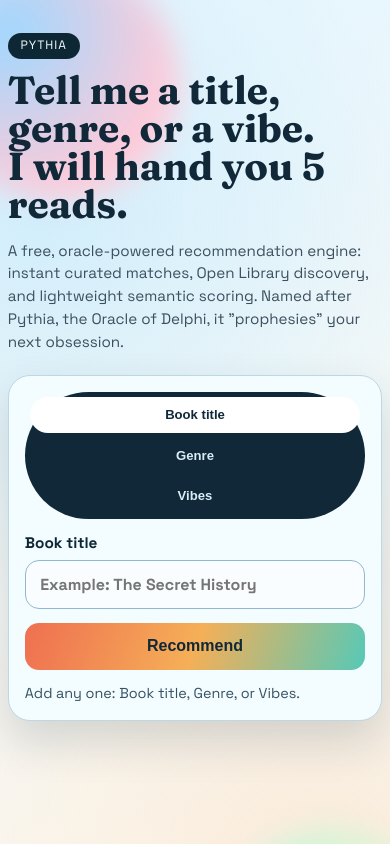
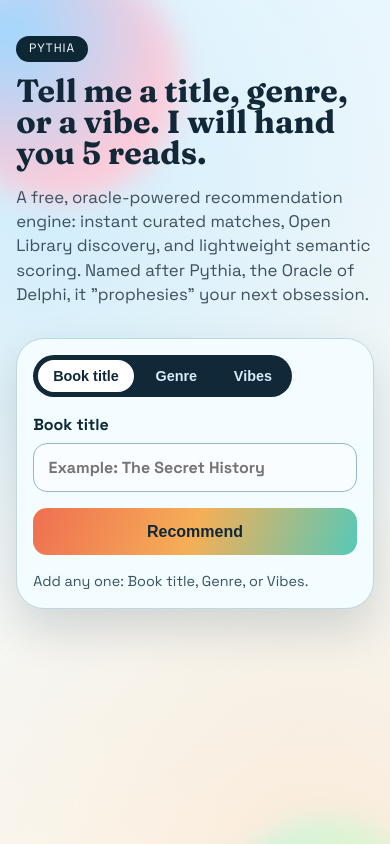
Before and after one commit to allyyim/Pythia, a React (Vite) app: page / in a window 390 px wide. Shown: the top 844 px of the page. Built offline with nearby package versions, Linux system fonts and the light colour scheme.

Commit message:
fix mobile

```diff
--- a/src/App.css
+++ b/src/App.css
@@ -78,7 +78,6 @@
   padding: 0.3rem;
   background: #102838;
   gap: 0.4rem;
-  flex-wrap: wrap;
 }
 
 .field-tabs button {
@@ -157,7 +156,6 @@
   display: grid;
   place-items: center;
   margin-top: 2rem;
-  width: 100%;
 }
 
 .bubble-wrap {
@@ -451,55 +449,16 @@
 @media (max-width: 640px) {
   .app-shell {
     width: min(100%, 95vw);
-    padding: 2rem 0 3rem;
-  }
-
-  .hero {
-    margin-bottom: 1.35rem;
-  }
-
-  .hero h1 {
-    font-size: clamp(1.8rem, 10vw, 2.7rem);
-    max-width: 12ch;
-  }
-
-  .subtitle {
-    font-size: 0.95rem;
-    line-height: 1.5;
+    padding-top: 2.2rem;
+    padding-inline: 0.4rem;
   }
 
   .prompt-card {
     padding: 1rem;
-    gap: 0.85rem;
-    border-radius: 22px;
-  }
-
-  .field-tabs {
-    display: grid;
-    grid-template-columns: repeat(3, minmax(0, 1fr));
-    width: 100%;
-    gap: 0.3rem;
-  }
-
-  .field-tabs button {
-    padding: 0.65rem 0.5rem;
-    font-size: 0.82rem;
-    text-align: center;
-  }
-
-  label {
-    gap: 0.35rem;
-    font-size: 0.96rem;
-  }
-
-  input,
-  textarea,
-  .submit {
-    font-size: 16px;
   }
 
   .bubble {
-    --size: min(150px, 58vw);
+    --size: min(120px, 55vw);
     border-width: calc(var(--size) * 0.09);
     box-shadow:
       inset 0 -20px 30px #ffffff,
@@ -511,8 +470,7 @@
   }
 
   .bubble-wrap {
-    min-height: 220px;
-    width: 100%;
+    min-height: 270px;
   }
 
   .bubble-label {
@@ -530,46 +488,6 @@
   }
 
   .results li {
-    padding: 0.85rem;
-    border-radius: 14px;
-  }
-
-  .results-heading {
-    font-size: 1.2rem;
-    margin-bottom: 0.65rem;
-  }
-
-  .results h4 {
-    font-size: 0.98rem;
-  }
-
-  .results p,
-  .goodreads-link,
-  .helper-text,
-  .error {
-    font-size: 0.9rem;
+    flex-basis: 78vw;
   }
 }
-
-@media (max-width: 420px) {
-  .app-shell {
-    width: min(100%, 96vw);
-  }
-
-  .field-tabs {
-    grid-template-columns: 1fr;
-  }
-
-  .stage {
-    min-height: 300px;
-    margin-top: 1.35rem;
-  }
-
-  .bubble {
-    --size: min(138px, 60vw);
-  }
-
-  .bubble-wrap {
-    min-height: 200px;
-  }
-}
```
